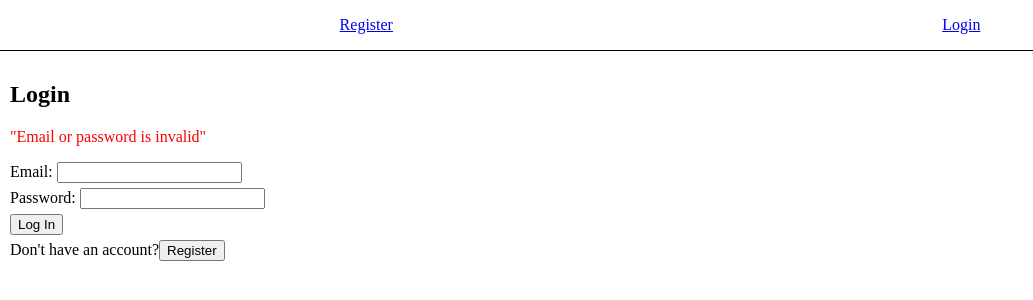
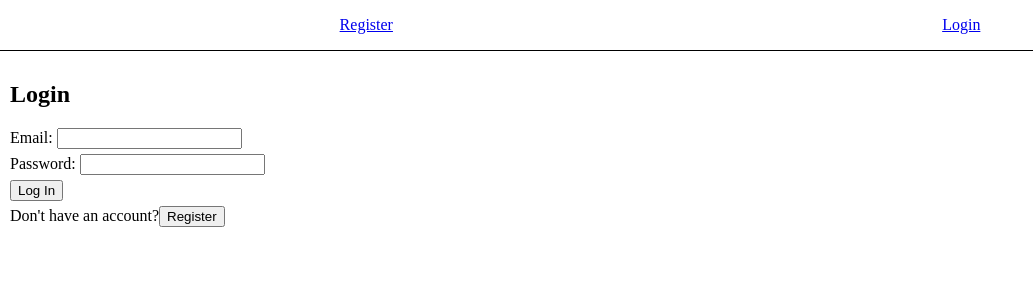
Before and after one commit to 4MN35T/React-Authentication-with-Router---React-Authentication-Adding-Dynamic-Routes-w---ktkq45bmhvh6, a React app: page /login in a window 1280 px wide. Shown: the top 300 px of the page, without its empty margins (0-1033 px from the left). Built offline with nearby package versions, Linux system fonts and the light colour scheme.

Commit message:
Update Login.js

```diff
--- a/src/components/Login.js
+++ b/src/components/Login.js
@@ -1,30 +1,42 @@
 import React, { useState } from 'react';
 import { Link, Redirect } from 'react-router-dom';
 
-const Login = () => {
+const Login = ({ setIsLoggedIn }) => {
     const [email, setEmail] = useState('');
     const [password, setPassword] = useState('');
     const [error, setError] = useState(false);
-    const [isLogIn, setIsLogIn] = useState(false);
+    // const [isLogIn, setIsLogIn] = useState(false);
+
+    const formSubmit = (e) => {
+        e.preventDefault();
+        if (!email || !password || !JSON.parse(localStorage.getItem('user')) || JSON.parse(localStorage.getItem('user')).email != email || JSON.parse(localStorage.getItem('user')).password != password) {
+            setError(true);
+            return;
+        }
+        setError(false);
+        setIsLoggedIn(true);
+        setEmail('');
+        setPassword('');
+    }
 
     return (
         <div className='login'>
             <h2>Login</h2>
-            <form>
-                <p className='error-para'>"Email or password is invalid"</p>
+            <form onSubmit={formSubmit}>
+                {error && <p className='error-para'>"Email or password is invalid"</p>}
                 <div className='email-div'>
                     <label htmlFor="email">Email: </label>
-                    <input type="email" id="email" />
+                    <input onChange={(e) => setEmail(e.target.value)} value={email} type="email" id="email" />
                 </div>
                 <div className='password-div'>
                     <label htmlFor="password">Password: </label>
-                    <input type="password" id="password" />
+                    <input onChange={(e) => setPassword(e.target.value)} value={password} type="password" id="password" />
                 </div>
                 <button type="submit" className='login-btn'>Log In</button>
             </form>
             <div>
                 Don't have an account?
-                <Link><button className='register-link'>Register</button></Link>
+                <Link to={'/'}><button className='register-link'>Register</button></Link>
             </div>
         </div>
     );
```
